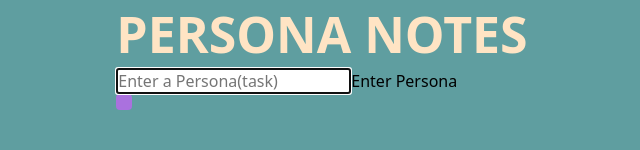
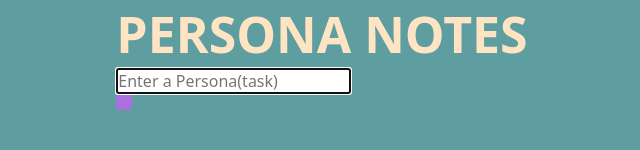
Before and after one commit to vnaykvkrm/PersonaNote, a React (Vite) app in the folder personanote/: page / in a window 1280 px wide. Shown: the part 150-300 px from the top of the page, without its empty margins (318-958 px from the left). Built offline with nearby package versions, Linux system fonts and the light colour scheme.

Commit message:
label is removed from the form

```diff
--- a/personanote/src/components/customForm.jsx
+++ b/personanote/src/components/customForm.jsx
@@ -23,10 +23,6 @@ function CustomForm() {
             maxLength={60}
             placeholder='Enter a Persona(task)'
             />
-            <label htmlFor="task"
-            className='label'>
-                Enter Persona
-            </label>
 
         </div>
 
```
